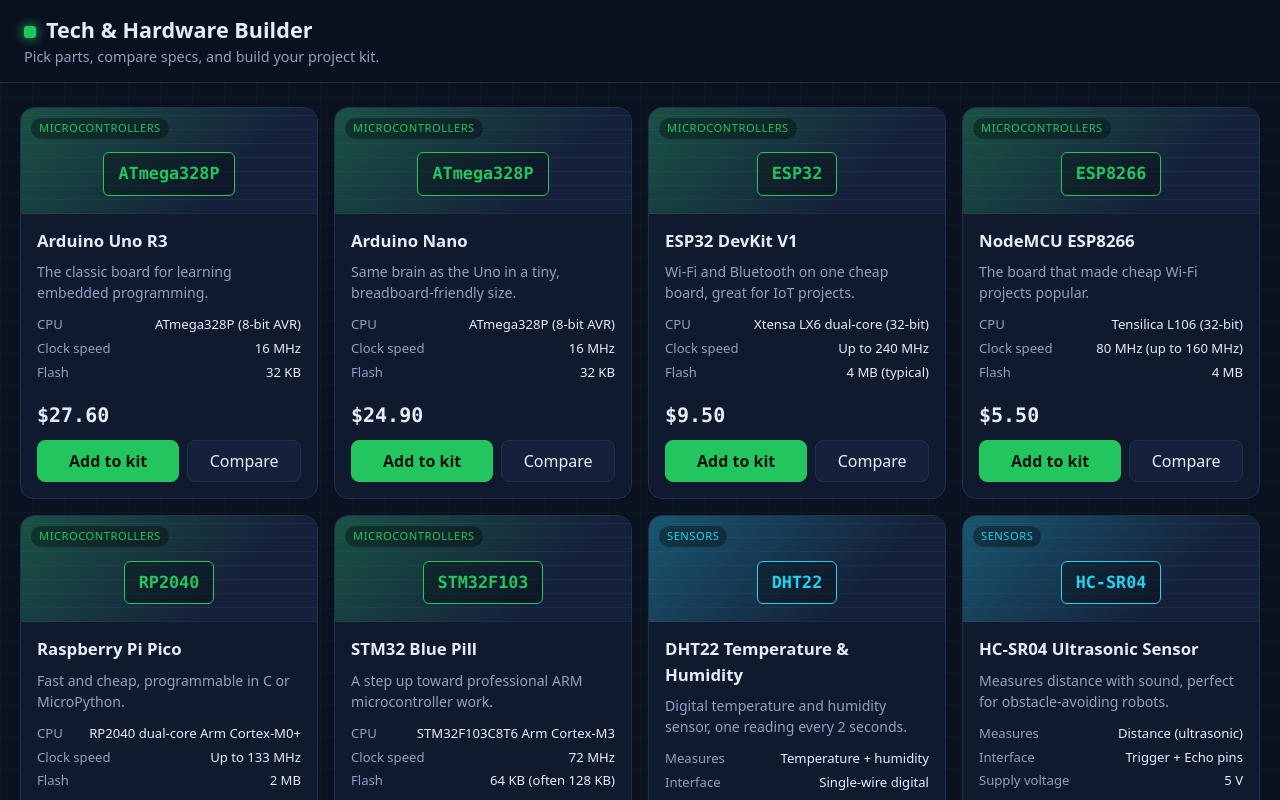
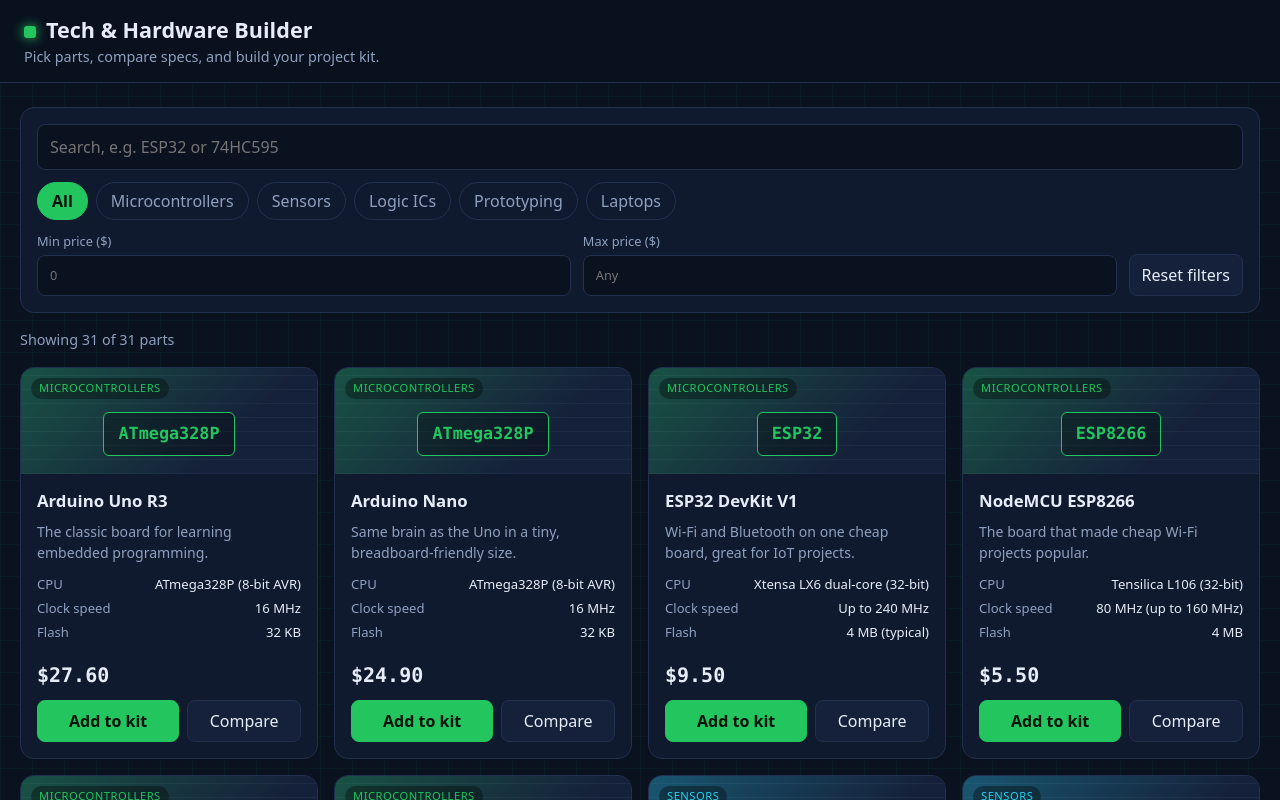
Before and after one commit to alhusseinaliabdrabbomuhammad-eng/tech-hardware-builder, a React (Vite) app: page / in a window 1280 px wide. Shown: the top 800 px of the page. Built offline with nearby package versions, Linux system fonts and the light colour scheme.

Commit message:
Add search, category and price filters

```diff
--- a/src/App.jsx
+++ b/src/App.jsx
@@ -1,8 +1,36 @@
-import { products } from "./data/products.js";
+import { useState } from "react";
+import { products, categories } from "./data/products.js";
+import Filters from "./components/Filters.jsx";
 import ProductCard from "./components/ProductCard.jsx";
 import "./App.css";
 
 function App() {
+  // الفلاتر
+  // كل قيمة هنا هي حالة وأول ما بتتغير الصفحة بتتحدث لوحدها
+  const [category, setCategory] = useState("All");
+  const [search, setSearch] = useState("");
+  const [minPrice, setMinPrice] = useState("");
+  const [maxPrice, setMaxPrice] = useState("");
+
+  // القطع اللي هتظهر بعد تطبيق الفلاتر
+  const searchText = search.trim().toLowerCase();
+  const visibleProducts = products.filter((product) => {
+    const matchCategory = category === "All" || product.category === category;
+    const matchSearch = (product.name + " " + product.chip)
+      .toLowerCase()
+      .includes(searchText);
+    const matchMin = minPrice === "" || product.price >= Number(minPrice);
+    const matchMax = maxPrice === "" || product.price <= Number(maxPrice);
+    return matchCategory && matchSearch && matchMin && matchMax;
+  });
+
+  function resetFilters() {
+    setCategory("All");
+    setSearch("");
+    setMinPrice("");
+    setMaxPrice("");
+  }
+
   // مؤقتا الأزرار بتطبع في الكونسول بس وهنربطها بالسلة والمقارنة بعدين
   function addToKit(product) {
     console.log("Add to kit:", product.name);
@@ -23,8 +51,31 @@ function App() {
 
       <main className="layout">
         <section className="catalog">
+          <Filters
+            categories={categories}
+            category={category}
+            onCategoryChange={setCategory}
+            search={search}
+            onSearchChange={setSearch}
+            minPrice={minPrice}
+            onMinPriceChange={setMinPrice}
+            maxPrice={maxPrice}
+            onMaxPriceChange={setMaxPrice}
+            onReset={resetFilters}
+          />
+
+          <p className="results-count">
+            Showing {visibleProducts.length} of {products.length} parts
+          </p>
+
+          {visibleProducts.length === 0 ? (
+            <p className="no-results">
+              No parts match your filters. Try changing the search or the price
+              range.
+            </p>
+          ) : (
             <div className="product-grid">
-            {products.map((product) => (
+              {visibleProducts.map((product) => (
                 <ProductCard
                   key={product.id}
                   product={product}
@@ -35,6 +86,7 @@ function App() {
                 />
               ))}
             </div>
+          )}
         </section>
       </main>
 
--- /dev/null
+++ b/src/components/Filters.css
@@ -0,0 +1,81 @@
+.filters {
+  display: grid;
+  gap: 12px;
+  padding: 16px;
+  background: var(--panel);
+  border: 1px solid var(--border);
+  border-radius: 14px;
+}
+
+.search-input,
+.price-row input {
+  width: 100%;
+  padding: 10px 12px;
+  background: var(--bg);
+  border: 1px solid var(--border);
+  border-radius: 8px;
+}
+
+.search-input:focus,
+.price-row input:focus {
+  border-color: var(--green);
+  outline: none;
+}
+
+.category-buttons {
+  display: flex;
+  flex-wrap: wrap;
+  gap: 8px;
+}
+
+.chip-button {
+  padding: 6px 14px;
+  color: var(--muted);
+  background: transparent;
+  border: 1px solid var(--border);
+  border-radius: 999px;
+  transition:
+    border-color 0.15s ease,
+    color 0.15s ease;
+}
+
+.chip-button:hover {
+  color: var(--text);
+  border-color: var(--green);
+}
+
+.chip-button.active {
+  font-weight: 600;
+  color: #04130a;
+  background: var(--green);
+  border-color: var(--green);
+}
+
+.price-row {
+  display: flex;
+  flex-wrap: wrap;
+  align-items: flex-end;
+  gap: 12px;
+}
+
+.price-row label {
+  display: grid;
+  flex: 1;
+  gap: 4px;
+  min-width: 120px;
+  font-size: 0.8rem;
+  color: var(--muted);
+}
+
+.results-count {
+  font-size: 0.9rem;
+  color: var(--muted);
+}
+
+.no-results {
+  padding: 32px;
+  text-align: center;
+  color: var(--muted);
+  border: 1px dashed var(--border);
+  border-radius: 12px;
+}
--- /dev/null
+++ b/src/components/Filters.jsx
@@ -0,0 +1,72 @@
+import "./Filters.css";
+
+// قسم الفلاتر فيه بحث وفئات وسعر
+// المكوّن ده مفيهوش حالة خاصة بيه وبياخد القيم من الصفحة الرئيسية
+// ولما المستخدم يغير حاجة بينادي على الدالة المناسبة علشان الصفحة تتحدث
+function Filters({
+  categories,
+  category,
+  onCategoryChange,
+  search,
+  onSearchChange,
+  minPrice,
+  onMinPriceChange,
+  maxPrice,
+  onMaxPriceChange,
+  onReset,
+}) {
+  return (
+    <section className="filters" aria-label="Filters">
+      <input
+        className="search-input"
+        type="search"
+        aria-label="Search parts"
+        placeholder="Search, e.g. ESP32 or 74HC595"
+        value={search}
+        onChange={(event) => onSearchChange(event.target.value)}
+      />
+
+      <div className="category-buttons">
+        {categories.map((name) => (
+          <button
+            key={name}
+            className={name === category ? "chip-button active" : "chip-button"}
+            onClick={() => onCategoryChange(name)}
+          >
+            {name}
+          </button>
+        ))}
+      </div>
+
+      <div className="price-row">
+        <label>
+          Min price ($)
+          <input
+            type="number"
+            min="0"
+            placeholder="0"
+            value={minPrice}
+            onChange={(event) => onMinPriceChange(event.target.value)}
+          />
+        </label>
+
+        <label>
+          Max price ($)
+          <input
+            type="number"
+            min="0"
+            placeholder="Any"
+            value={maxPrice}
+            onChange={(event) => onMaxPriceChange(event.target.value)}
+          />
+        </label>
+
+        <button className="btn" onClick={onReset}>
+          Reset filters
+        </button>
+      </div>
+    </section>
+  );
+}
+
+export default Filters;
```
Lines whose indentation alone changed are shown as unchanged.
